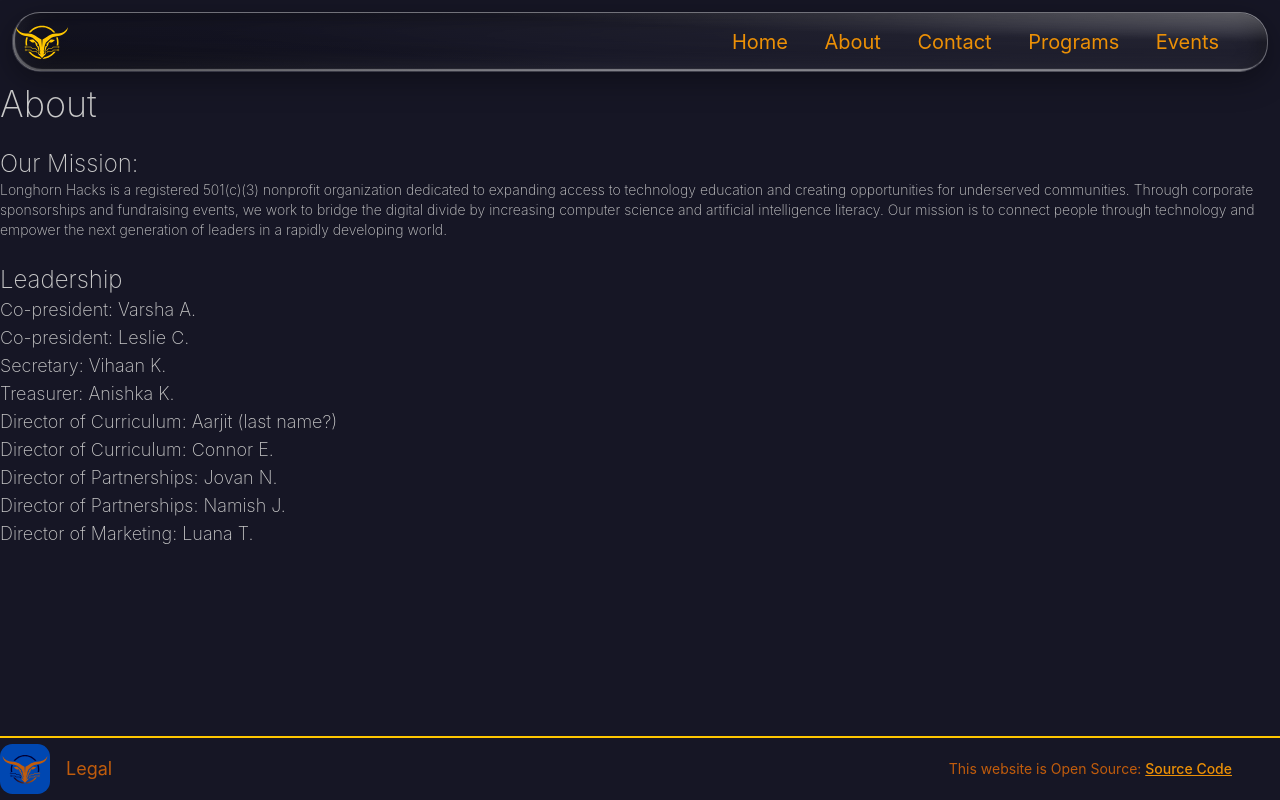
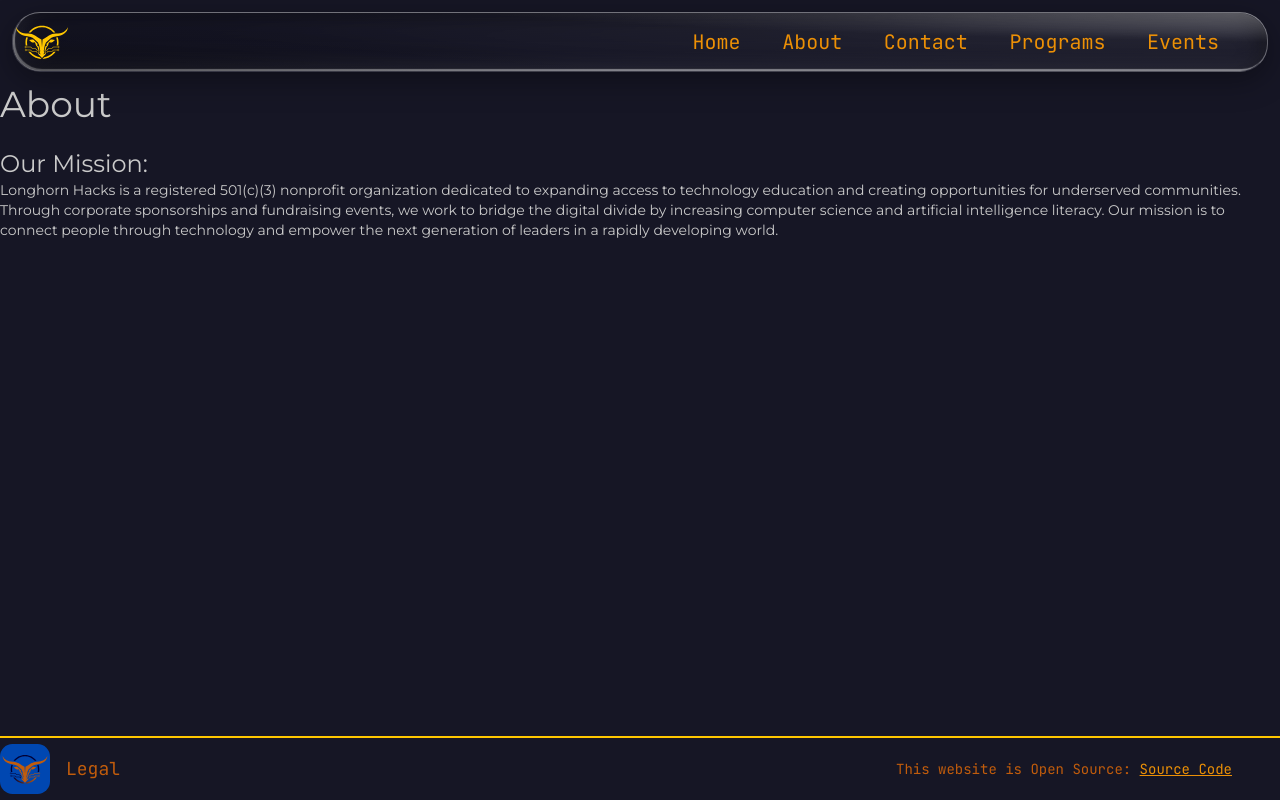
Before and after one commit to LonghornHacks/website, a SvelteKit app: page /about in a window 1280 px wide. Built offline with nearby package versions, Linux system fonts and the light colour scheme.

Commit message:
add new fonts

```diff
--- a/src/app.html
+++ b/src/app.html
@@ -4,9 +4,14 @@
 		<meta charset="utf-8" />
 		<meta name="viewport" content="width=device-width, initial-scale=1" />
 		<meta name="text-scale" content="scale" />
+		<link href='https://fonts.googleapis.com/css?family=JetBrains Mono' rel='stylesheet'>
+		<link href='https://fonts.googleapis.com/css?family=Montserrat' rel='stylesheet'>
+		<title>Longhorn Hacks</title>
 		%sveltekit.head%
 	</head>
-	<body data-sveltekit-preload-data="hover" class="bg-dark-navy-blue min-h-dvh flex flex-col">
-		%sveltekit.body%
+	<body data-sveltekit-preload-data="hover" class="bg-dark-navy-blue ">
+		<div class="min-h-dvh flex flex-col">
+			%sveltekit.body%
+		</div>
 	</body>
 </html>
--- a/src/routes/+layout.svelte
+++ b/src/routes/+layout.svelte
@@ -9,7 +9,7 @@
 
 <svelte:head><link rel="icon" href={favicon} /></svelte:head>
 <nav class="md:h-15 h-10 flex glass-nav fixed
- text-bright-orange font-sans border-round self-center
+ text-bright-orange font-mono border-round self-center
  rounded-xl items-center top-3 z-50 shadow">
     <div class="mx-0 inline-block">
         <a href="/" class="align-top"><img class="md:h-14.5 h-9.5" src={logo_blazing_orange} alt="Logo"></a>
@@ -24,16 +24,16 @@
 </nav>
 <div class="md:pt-21 pt-16 flex flex-col grow overscroll-none">
     <div class="grow text-text-grey
-    font-extralight font-sans">
+    font-extralight font-body">
         {@render children()}
     </div>
     <footer class="flex text-burnt-orange bg-dark-navy-blue border-t-2
     border-blazing-orange bottom-0 w-screen h-16 items-center">
         <div class="flex grow items-center justify-items-start justify-start">
             <a href="/" class=""><img class="h-12.5" src={logo_blue_bg} alt="Logo"></a>
-            <a href="/legal" class="mx-4 no-underline text-lg align-middle">Legal</a>
+            <a href="/legal" class="mx-4 no-underline text-lg align-middle font-mono">Legal</a>
         </div>
-        <p class="mx-12 text-sm align-middle">
+        <p class="mx-12 text-sm align-middle font-mono">
             This website is Open Source:
             <a href="https://github.com/longhornhacks/website" target="_blank" rel="noopener noreferrer">Source Code</a>
         </p>
--- a/src/routes/+page.svelte
+++ b/src/routes/+page.svelte
@@ -3,3 +3,4 @@
     <a href="https://github.com/longhornhacks/website">github.com/longhornhacks/website</a>.
     As the website is unfinished, some links may not work.
 </p>
+<svelte:head><title>Longhorn Hacks - Home</title></svelte:head>
--- a/src/routes/about/+page.svelte
+++ b/src/routes/about/+page.svelte
@@ -1,6 +1,3 @@
-<script>
-</script>
-
 <p class="text-4xl">About</p>
 <br>
 <p class="text-2xl">Our Mission:</p>
@@ -11,16 +8,4 @@
     Our mission is to connect people through technology and empower the next generation of leaders in a rapidly
     developing world.
 </p>
-<br>
-<p class="text-2xl">Leadership</p>
-<p class="text-lg">
-    Co-president: Varsha A.<br>
-    Co-president: Leslie C.<br>
-    Secretary: Vihaan K.<br>
-    Treasurer: Anishka K.<br>
-    Director of Curriculum: Aarjit (last name?)<br>
-    Director of Curriculum: Connor E.<br>
-    Director of Partnerships: Jovan N.<br>
-    Director of Partnerships: Namish J.<br>
-    Director of Marketing: Luana T.<br>
-</p>
+<svelte:head><title>Longhorn Hacks - About</title></svelte:head>
--- a/src/routes/contact/+page.svelte
+++ b/src/routes/contact/+page.svelte
@@ -2,3 +2,4 @@
 <p class="text-sm">
     We don't have a contact email right now. Please come back later!
 </p>
+<svelte:head><title>Longhorn Hacks - Contact</title></svelte:head>
--- a/src/routes/events/+page.svelte
+++ b/src/routes/events/+page.svelte
@@ -2,3 +2,4 @@
 <p class="text-sm">
     We currently don't have any upcoming events scheduled.
 </p>
+<svelte:head><title>Longhorn Hacks - Events</title></svelte:head>
--- a/src/routes/layout.css
+++ b/src/routes/layout.css
@@ -9,7 +9,8 @@
     --color-bright-blue: #0047b1;
     --color-text-grey: #cacaca;
 
-    --background-blur: blur(12px);
+    --font-body: Montserrat, "system-ui", -apple-system, 'Nunito', sans-serif;
+    --font-mono: 'JetBrains Mono', monospace;
 }
 
 .glass-nav {
--- a/src/routes/legal/+page.svelte
+++ b/src/routes/legal/+page.svelte
@@ -2,3 +2,4 @@
 <p class="text-sm">
     This is currently a placeholder page while the website is under construction. Try coming back later.
 </p>
+<svelte:head><title>Longhorn Hacks - Legal</title></svelte:head>
--- a/src/routes/programs/+page.svelte
+++ b/src/routes/programs/+page.svelte
@@ -2,3 +2,4 @@
 <p class="text-sm">
     This is currently a placeholder page while the website is under construction. Try coming back later.
 </p>
+<svelte:head><title>Longhorn Hacks - Programs</title></svelte:head>
```
